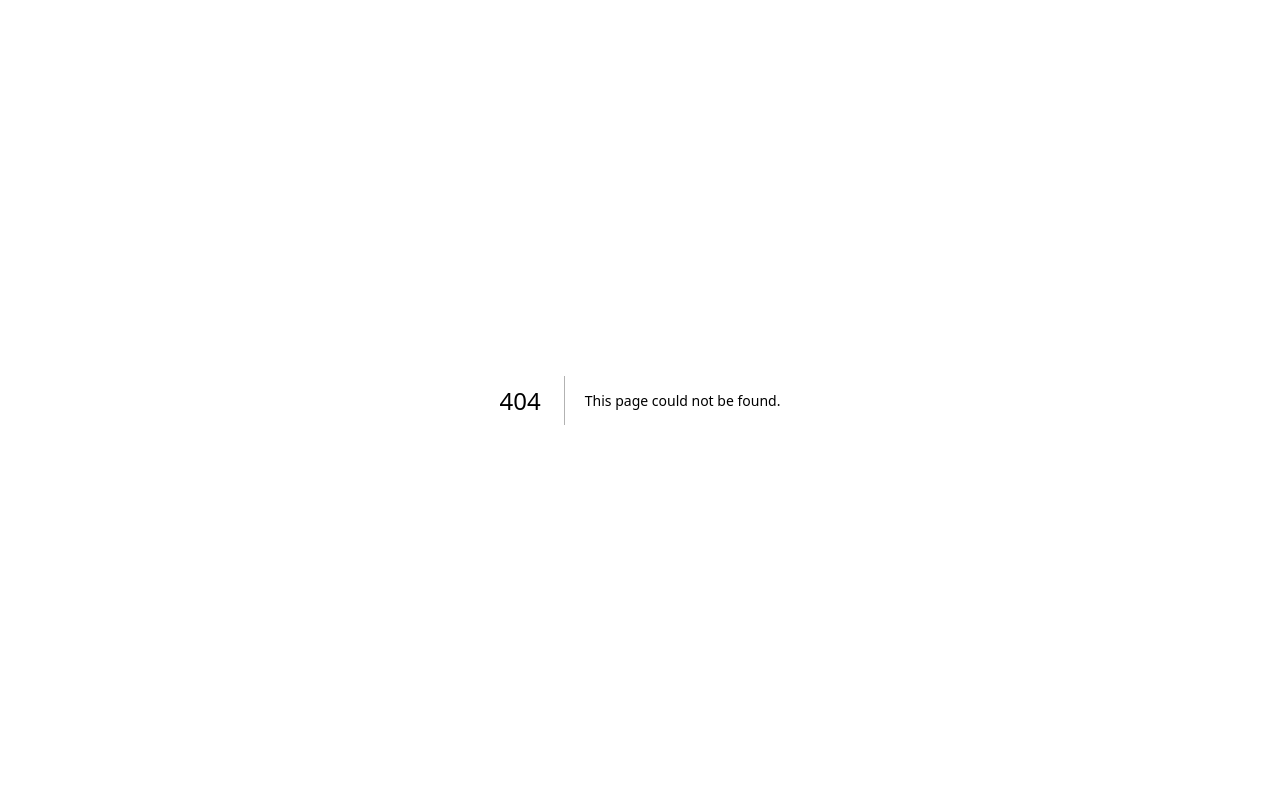
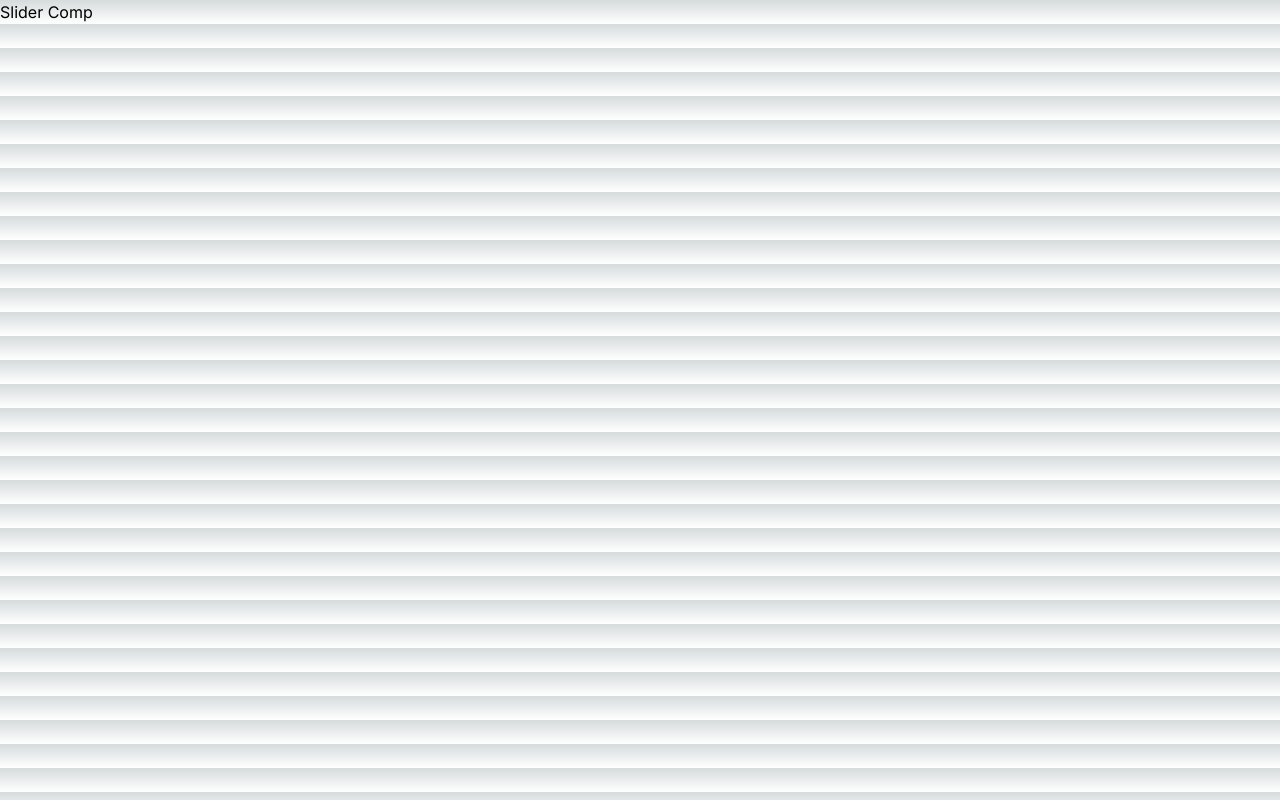
Before and after one commit to zohaibiqbal00/zameen, a Next.js app in the folder zameen.com/: page /Components/Sli in a window 1280 px wide. Before the commit this address had no page. Built offline with nearby package versions, Linux system fonts and the light colour scheme.

Commit message:
Added New Comp

```diff
--- /dev/null
+++ b/zameen.com/app/Components/Sli/page.tsx
@@ -0,0 +1,13 @@
+import React from 'react'
+
+function page() {
+  return (
+    <div>
+
+        <h1>Slider Comp</h1>
+
+    </div>
+  )
+}
+
+export default page
--- a/zameen.com/app/page.tsx
+++ b/zameen.com/app/page.tsx
@@ -2,16 +2,17 @@ import Image from "next/image";
 import Nav from './Components/Navbar/page'
 import Header from './Components/Header/page'
 import Properties from './Components/Properties/page'
-import Slider from './Components/Slider/page'
 import Footer from './Components/Footer/page';
 import Tabs from './Components/Tabs/page'
+import Sli from "./Components/Sli/page"
+
 export default function Home() {
   return (
     <main className="flex min-h-screen flex-col items-center justify-between p-0">
       <Header />
       <Nav />
       <Properties />
-      <Slider/>
+      <Sli />
       <Tabs/>
       <Footer/>
     </main>
```
